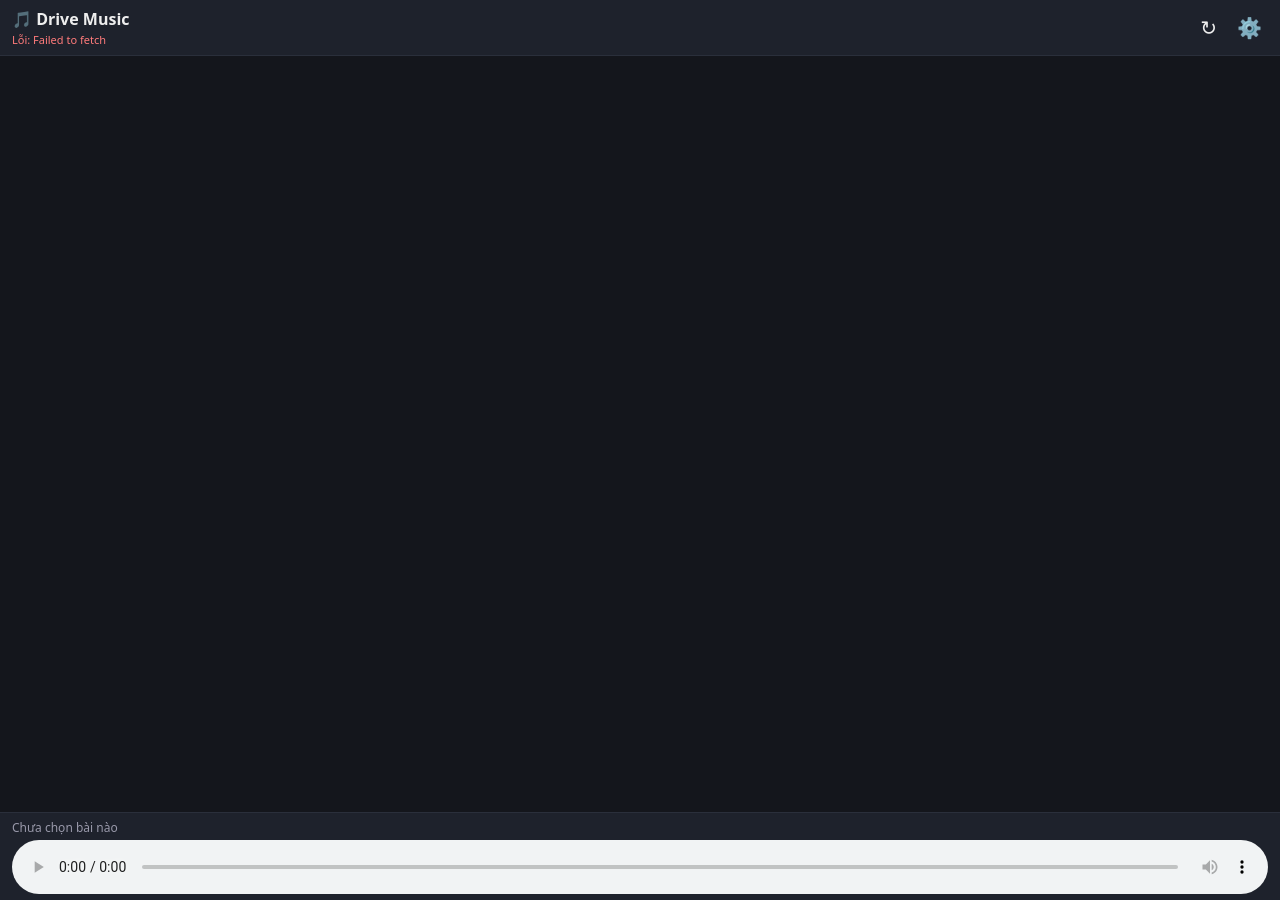
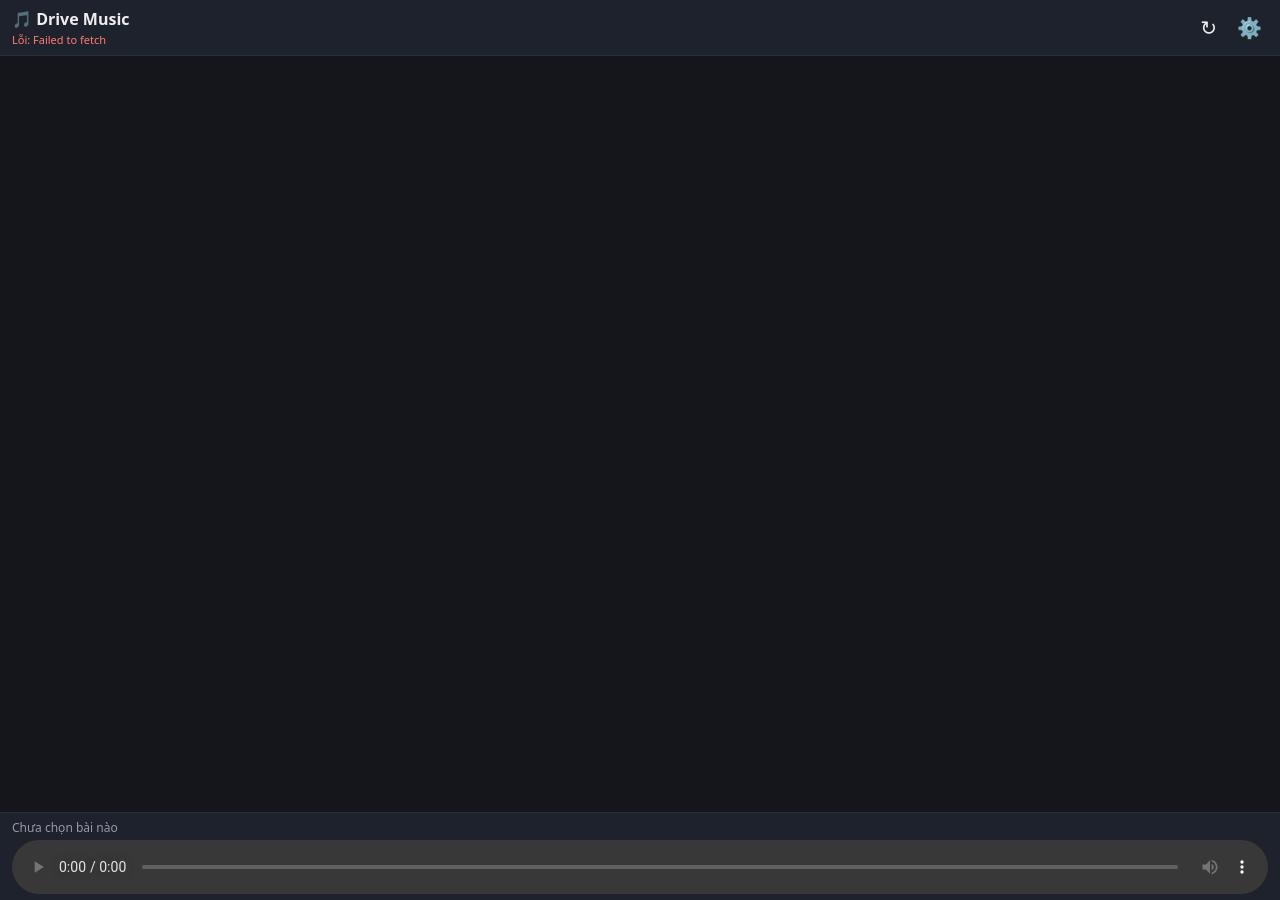
Before and after one commit to longhai/codes, a Jekyll site: the page _posts/2026-10-13-demo-nghe-nhac-tu-google-drive.html, which Jekyll copies as it is, in a window 1280 px wide. Built offline with Jekyll 4.4.1, drawn with Linux system fonts in a browser that asks for light colours.

Commit message:
Save: demo-nghe-nhac-tu-google-drive

```diff
--- a/_posts/2026-10-13-demo-nghe-nhac-tu-google-drive.html
+++ b/_posts/2026-10-13-demo-nghe-nhac-tu-google-drive.html
@@ -6,6 +6,7 @@
 <title>Demo nghe nhạc từ Google Drive</title>
 <style>
   * { box-sizing: border-box; }
+  :root { color-scheme: dark; }
   html, body { overflow-x: hidden; }
   body { font-family: system-ui, -apple-system, sans-serif; background: #14161c; color: #eee; margin: 0; padding: 58px 0 104px; }
   #topbar { position: fixed; top: 0; left: 0; right: 0; z-index: 20; display: flex; align-items: center; justify-content: space-between; gap: 8px; padding: 8px 12px; background: #1e222c; border-bottom: 1px solid #2a2f3b; }
@@ -14,14 +15,14 @@
   #settingsBtn, #refreshBtn { background: none; border: none; font-size: 20px; cursor: pointer; padding: 2px 6px; color: #eee; flex: 0 0 auto; }
   #status { font-size: 11px; color: #99a; white-space: nowrap; overflow: hidden; text-overflow: ellipsis; margin-top: 2px; }
   #status.err { color: #ff7b7b; }
-  ul { list-style: none; padding: 6px 10px; margin: 0; display: grid; gap: 6px; }
-  li { background: #1e222c; border-radius: 8px; padding: 9px 10px; display: flex; justify-content: space-between; align-items: center; gap: 6px; cursor: pointer; min-width: 0; }
+  ul { list-style: none; padding: 6px 10px; margin: 0; }
+  li { background: #1e222c; border-radius: 8px; padding: 9px 10px; display: flex; justify-content: space-between; align-items: center; gap: 6px; cursor: pointer; min-width: 0; margin-bottom: 6px; }
   li.playing { outline: 2px solid #4c8dff; }
   li .name { font-size: 14px; word-break: break-all; }
   li .track-main { flex: 1; min-width: 0; }
   li .folder { font-size: 11px; color: #667; white-space: nowrap; overflow: hidden; text-overflow: ellipsis; margin-top: 1px; }
   li .size { font-size: 11px; color: #99a; white-space: nowrap; }
-  .album-head { position: -webkit-sticky; position: sticky; top: 58px; z-index: 5; display: flex; align-items: center; gap: 8px; background: #14161c; border-radius: 0; padding: 10px; font-size: 14px; font-weight: 700; color: #eee; cursor: pointer; min-width: 0; }
+  .album-head { display: flex; align-items: center; gap: 8px; background: #14161c; border-radius: 0; padding: 10px; font-size: 14px; font-weight: 700; color: #eee; cursor: pointer; min-width: 0; margin-bottom: 2px; }
   .album-head .arrow { color: #4c8dff; font-size: 12px; flex: 0 0 auto; }
   .album-head .album-name { flex: 1; min-width: 0; white-space: nowrap; overflow: hidden; text-overflow: ellipsis; }
   #empty { text-align: center; color: #99a; padding: 48px 24px; font-size: 14px; line-height: 1.6; }
```
Also changed, not shown: other parts of _posts/2026-10-13-demo-nghe-nhac-tu-google-drive.html (+6 -0 lines).
